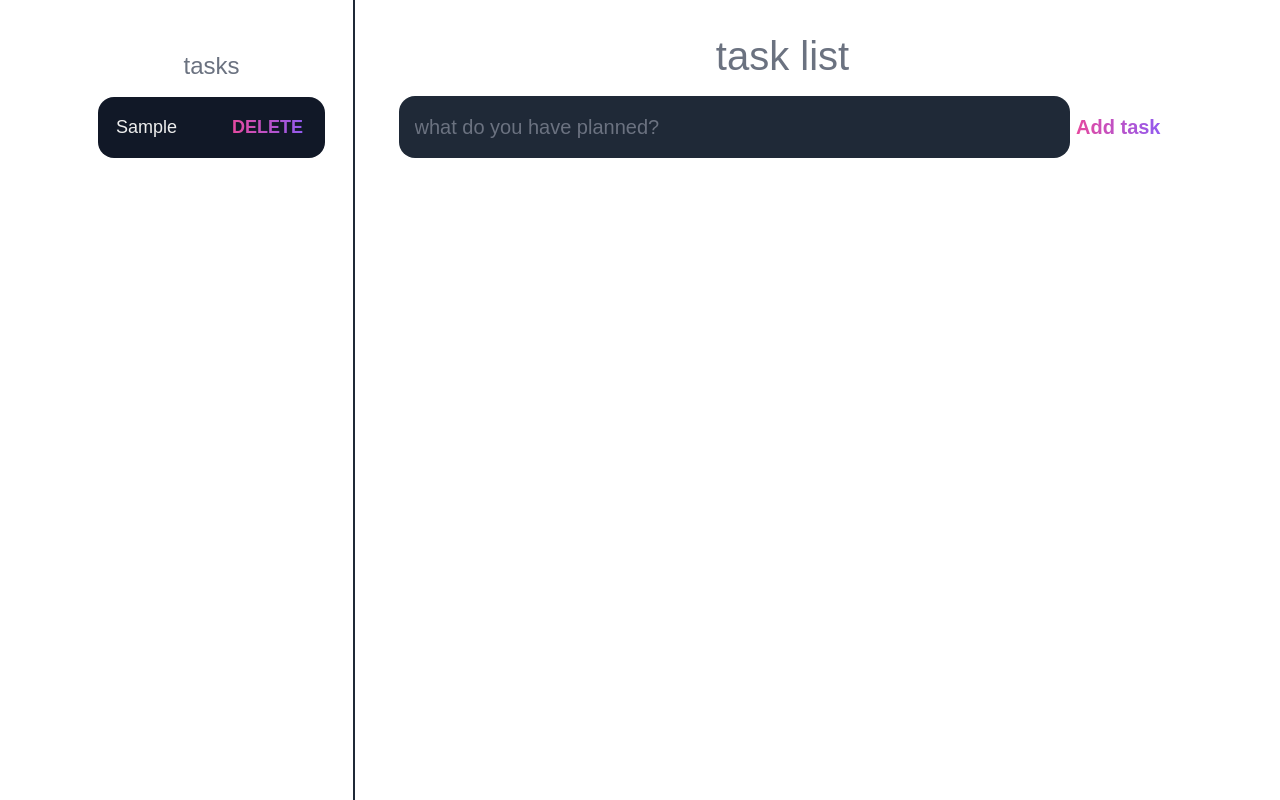
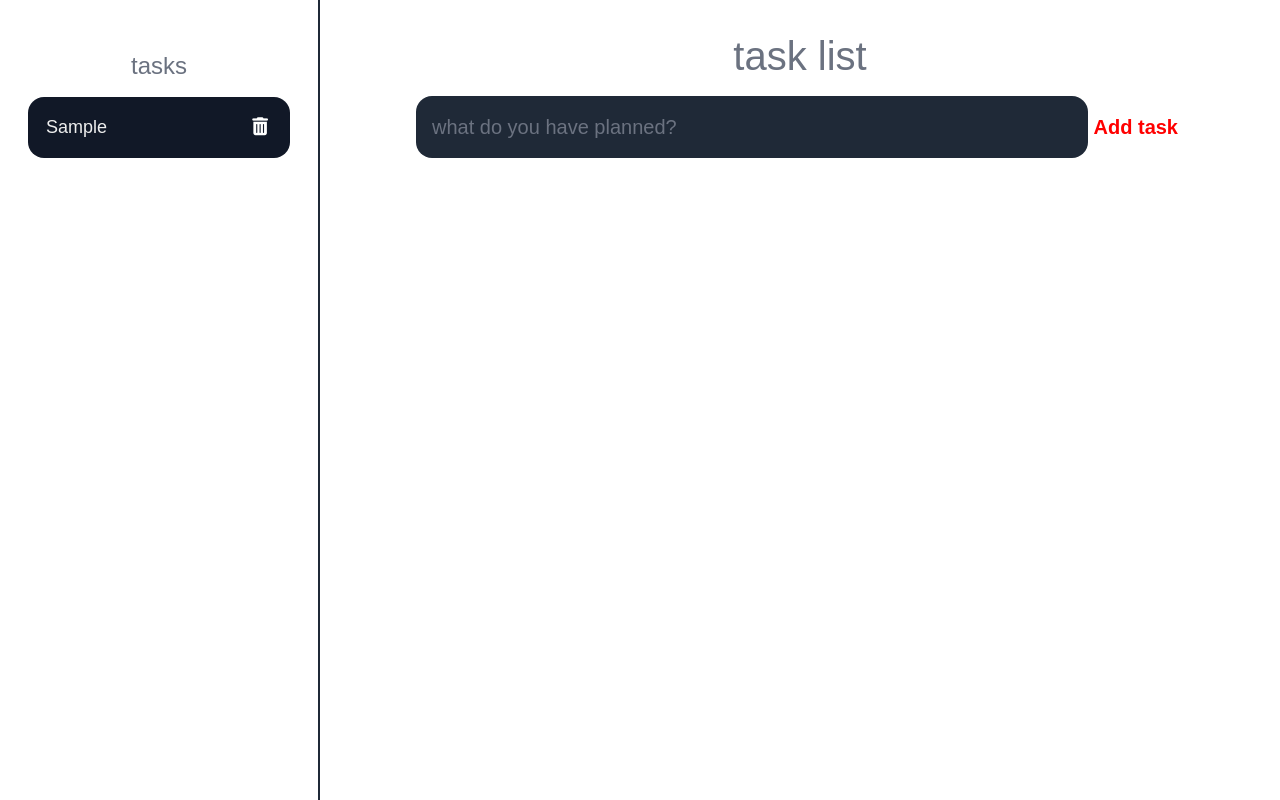
Before and after one commit to shahiiin/todo-list-javascript, a plain HTML site: page index.html in a window 1280 px wide. Both pictures are taken after typing "Sample" into the empty fields and a click on the input "Add task". Drawn offline with nearby package versions, Linux system fonts and the light colour scheme.

Commit message:
make icon input

```diff
--- a/index.html
+++ b/index.html
@@ -10,7 +10,7 @@
     <title>todolist</title>
 </head>
 <body>
-<div class="container text-center">
+<div class="container-fluid text-center">
     <div class="row">
         <div class="col col-lg-3 aside">
             <main>
@@ -38,6 +38,7 @@
 <script src="https://cdn.jsdelivr.net/npm/bootstrap@5.3.0-alpha1/dist/js/bootstrap.bundle.min.js"
         integrity="sha384-w76AqPfDkMBDXo30jS1Sgez6pr3x5MlQ1ZAGC+nuZB+EYdgRZgiwxhTBTkF7CXvN"
         crossorigin="anonymous"></script>
+<script src="https://use.fontawesome.com/579693f24e.js"></script>
 <script src="./main.js"></script>
 </body>
 </html>
--- a/main.css
+++ b/main.css
@@ -55,7 +55,7 @@ input, button{
     color: #ec4899;
     font-size: 1.25rem;
     font-weight: 700;
-    background-image: linear-gradient(to right, #ec4899, #8b5cf6);
+    background-color:red;
     -webkit-background-clip: text;
     -webkit-text-fill-color: transparent;
     cursor: pointer;
@@ -132,10 +132,10 @@ main{
 }
 
 .task .actions .delete{
-    background-image: linear-gradient(to right, #ec4899, #8b5cf6);
+    background-color: white;
     -webkit-background-clip: text;
     -webkit-text-fill-color: transparent;
-
+  font-size: 18px;
 }
 .aside{
     border-right: 2px solid #1F2937;
--- a/main.js
+++ b/main.js
@@ -30,7 +30,7 @@ window.addEventListener('load', () => {
 
 		const task_delete_el = document.createElement('button');
 		task_delete_el.classList.add('delete');
-		task_delete_el.innerText = 'Delete';
+		task_delete_el.innerHTML = '<span><i class="fa fa-trash" aria-hidden="true"></i></span>';
 
 
 		task_actions_el.appendChild(task_delete_el);
```
